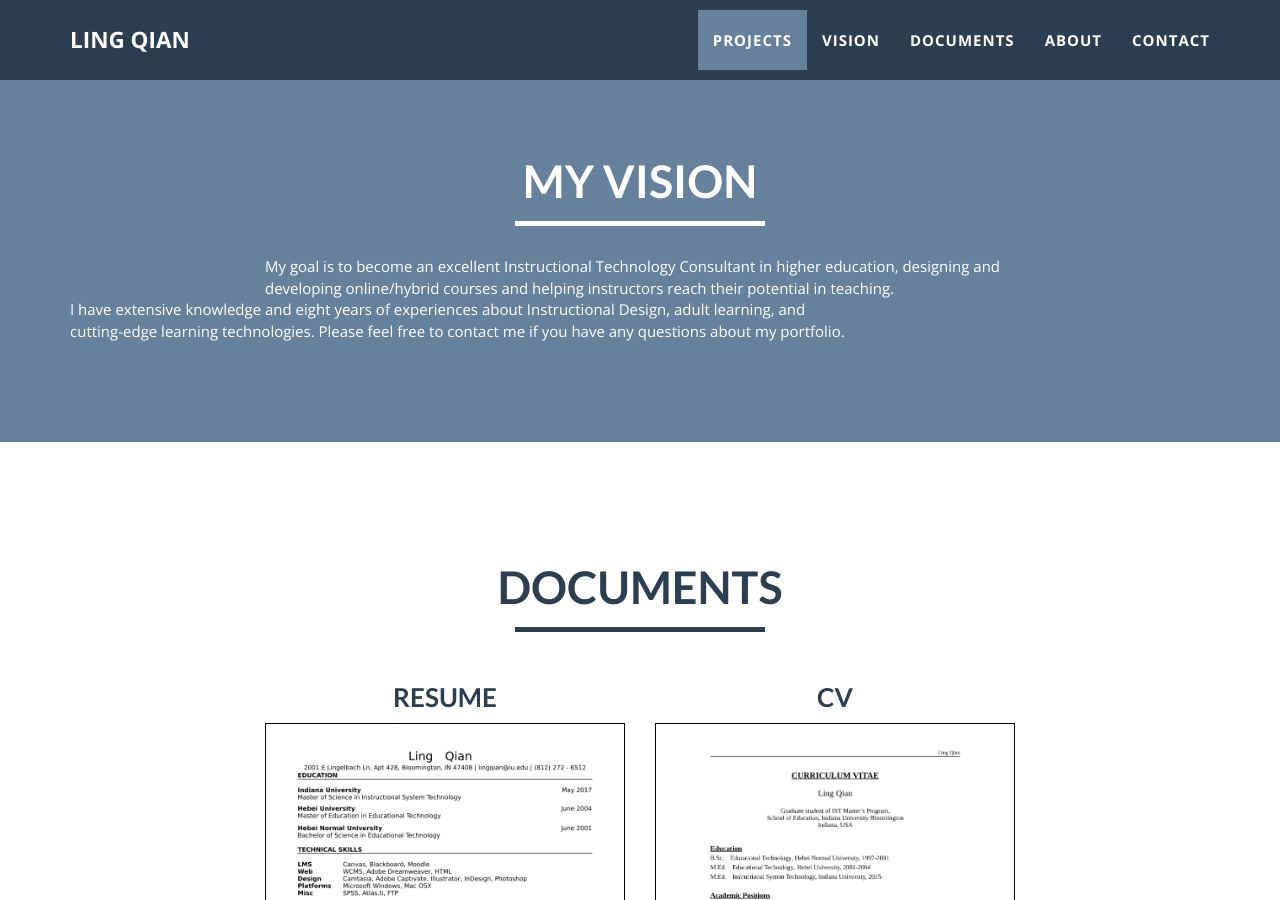
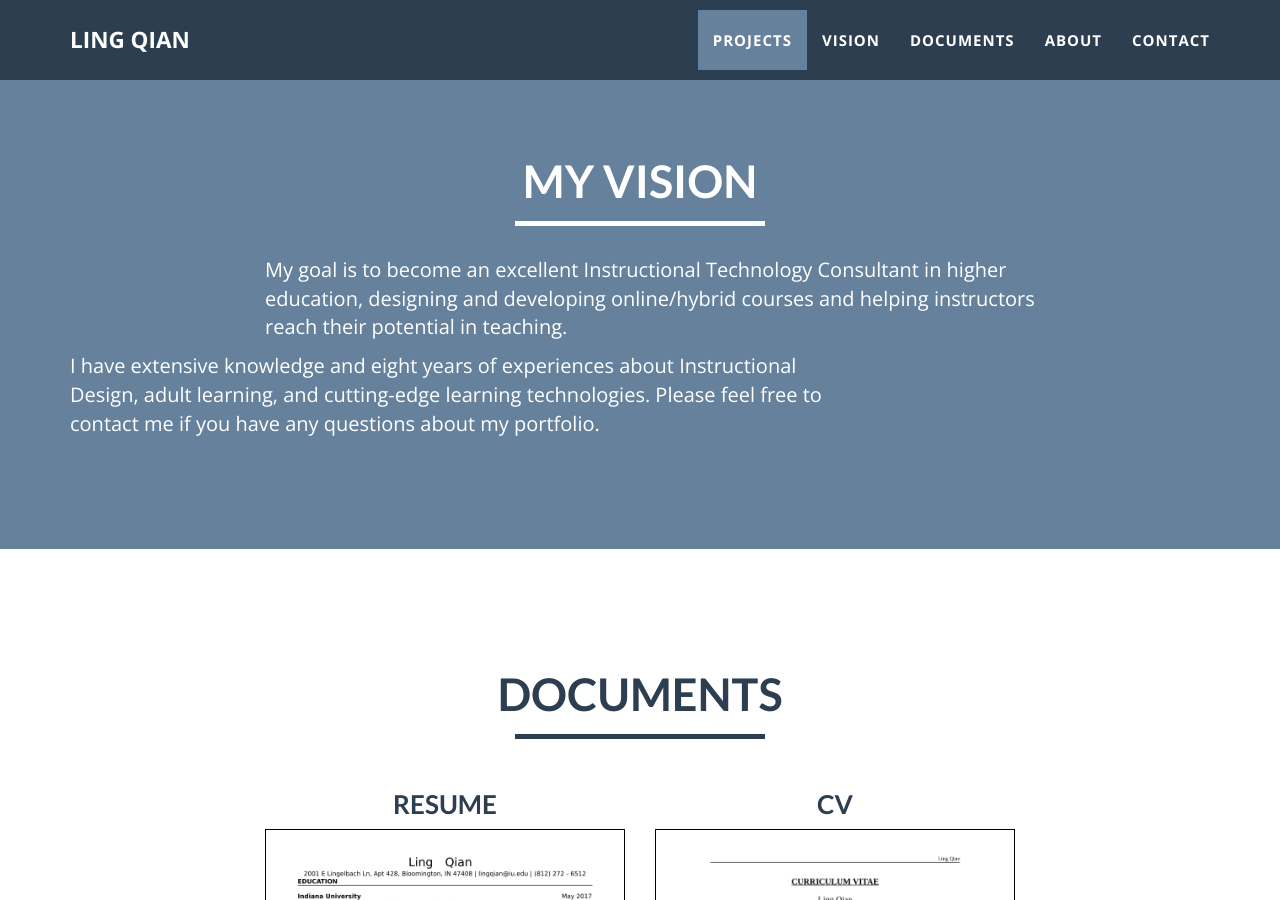
Before and after one commit to lingqiann/lingqiann.github.io, a Jekyll site: the page built from index.html, in a window 1280 px wide and 900 px high, scrolled down 1808 px. Built offline with Jekyll 4.4.1, drawn with Linux system fonts in a browser that asks for light colours.

```diff
--- a/_includes/vision.html
+++ b/_includes/vision.html
@@ -9,10 +9,10 @@
         </div>
         <div class="row">
             <div class="col-lg-4 col-lg-offset-2">
-                My goal is to become an excellent Instructional Technology Consultant in higher education, designing and developing online/hybrid courses and helping instructors reach their potential in teaching.
+                <p>My goal is to become an excellent Instructional Technology Consultant in higher education, designing and developing online/hybrid courses and helping instructors reach their potential in teaching.</p>
             </div>
             <div class="col-lg-4">
-                I have extensive knowledge and eight years of experiences about Instructional Design, adult learning, and cutting-edge learning technologies. Please feel free to contact me if you have any questions about my portfolio.
+                <p>I have extensive knowledge and eight years of experiences about Instructional Design, adult learning, and cutting-edge learning technologies. Please feel free to contact me if you have any questions about my portfolio.</p>
             </div>
         </div>
     </div>
```
